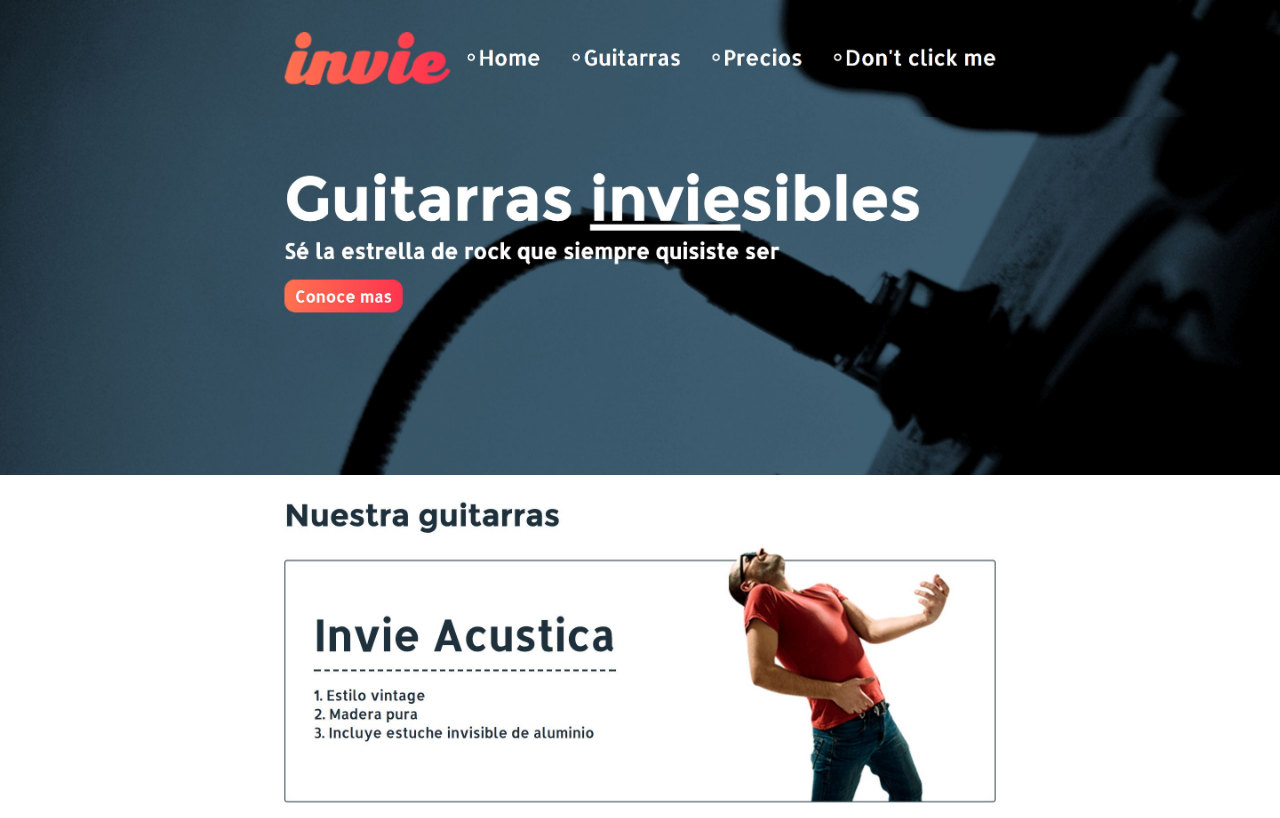
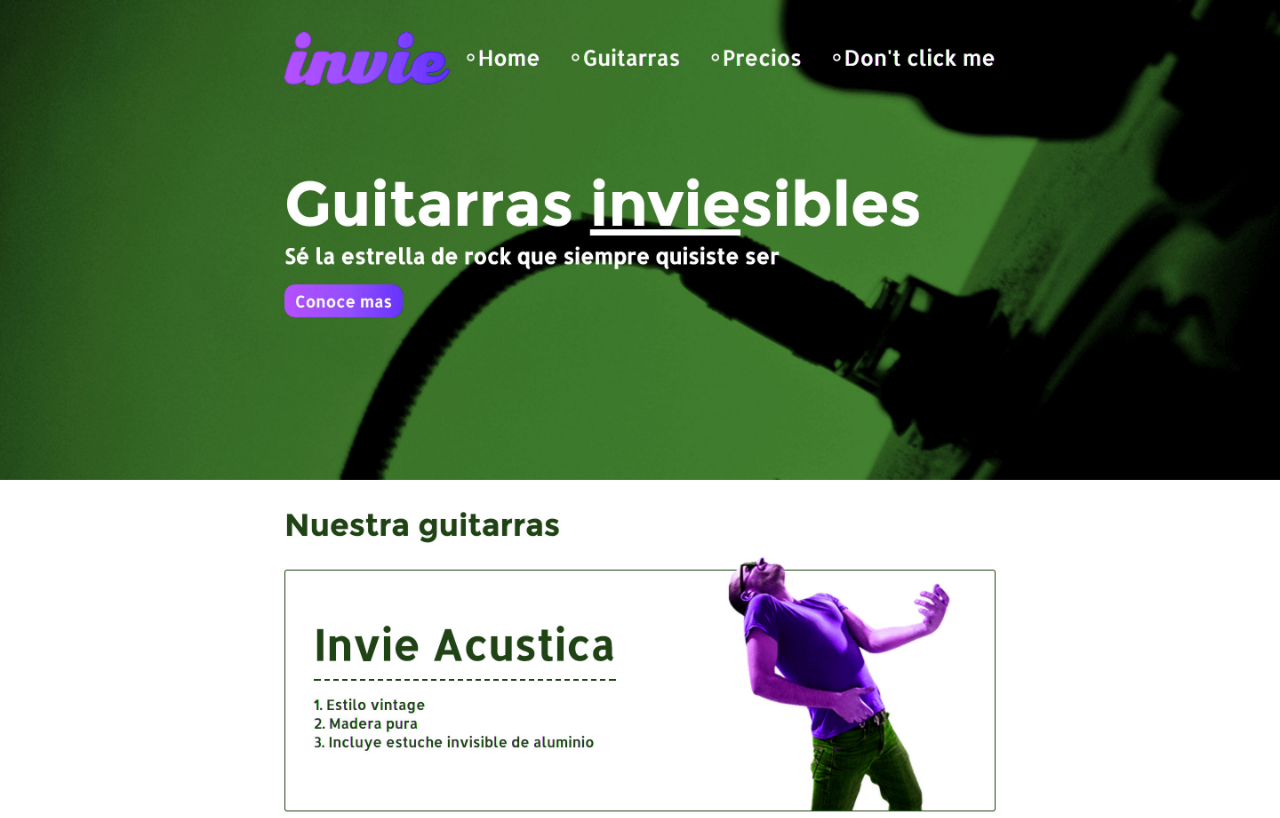
Before and after one commit to hackbluecorp/invie-github, a plain HTML site: page index.html in a window 1280 px wide. Shown: the top 818 px of the page. Drawn offline with Linux system fonts and the light colour scheme.

Commit message:
nueva versión de invie - verde

```diff
--- a/index.html
+++ b/index.html
@@ -12,8 +12,6 @@
         </style>
     </head>
     <body>
-        <img src="images/header.jpg" alt="">
-        <img src="images/hero.jpg" alt="">
-        <img src="images/acustica.jpg" alt="">
+        <img src="images/nueva-version.jpg" alt="">
     </body>>
 </html>
```
Also changed, not shown: images/nueva-version.jpg (added).
